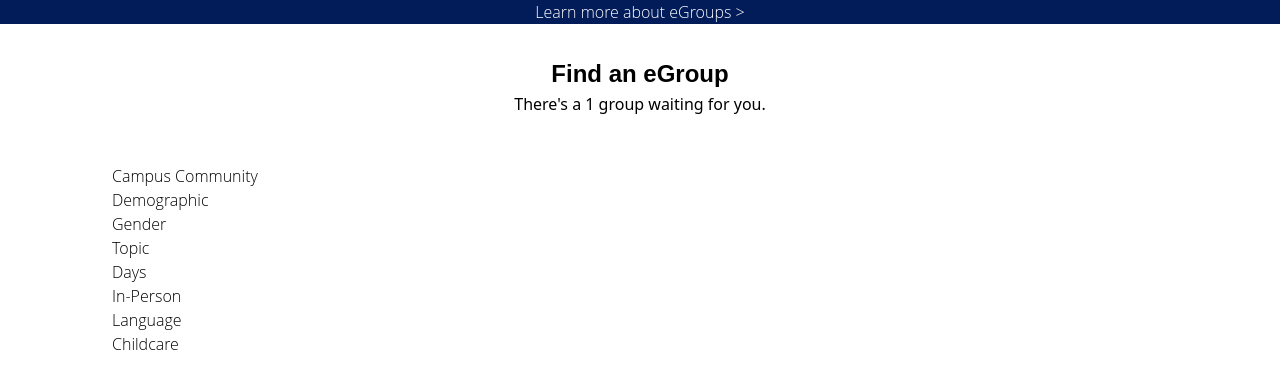
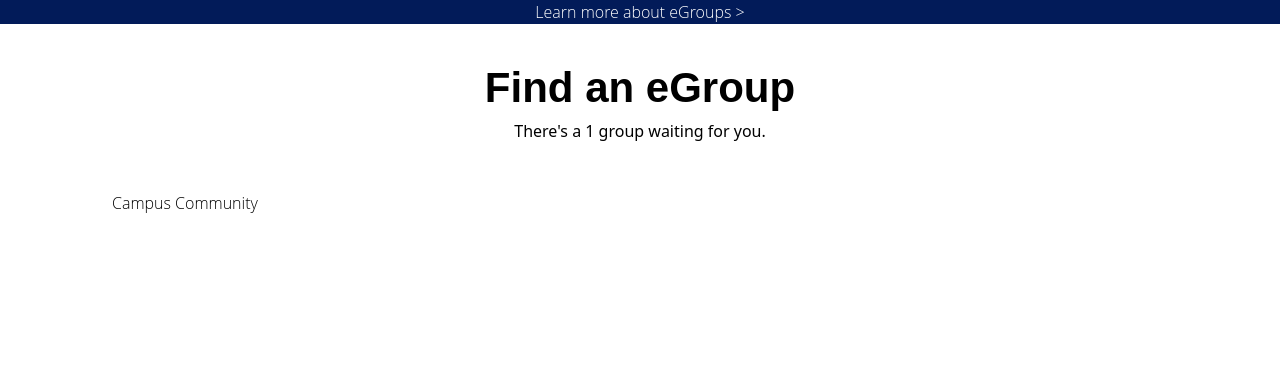
Before and after one commit to dereksmale2/Elevation-Church-technical-project, a Next.js app: page /egroups/1 in a window 1280 px wide. Shown: the top 388 px of the page. Built offline with nearby package versions, Linux system fonts and the light colour scheme.

Commit message:
clean landing page

```diff
--- a/components/CampusCommunity.tsx
+++ b/components/CampusCommunity.tsx
@@ -4,15 +4,15 @@ import Link from 'next/link'
 
 export const CampusCommunity = () => {
   return (
-    <div className='pl-52'>
+    <div className='pl-72'>
       <div className='max-w-sm bg-white rounded-xl shadow-md overflow-hidden md:max-w-sm'>
         <div>
-          <div className='max-w-md'>
+          <div className='max-w-sm'>
             <Image src={campusCommunityPic} alt='campus community photo' />
           </div>
           <Link href='/egroups/nocampus' passHref>
             <div className='p-8 hover:bg-gray-200 hover:shadow-lg cursor-pointer'>
-              <div className='tracking-wide text-lg text-black-500 font-bold'>
+              <div className='tracking-wide text-xl text-black-500 font-bold'>
                 Campus Community
               </div>
               <p className='mt-2 text-gray-500'>
--- a/components/DropdownSelector.tsx
+++ b/components/DropdownSelector.tsx
@@ -6,13 +6,6 @@ export const DropdownSelector = () => {
   return (
     <div className='pt-12 pl-28'>
       <h3>Campus Community</h3>
-      <h3>Demographic</h3>
-      <h3>Gender</h3>
-      <h3>Topic</h3>
-      <h3>Days</h3>
-      <h3>In-Person</h3>
-      <h3>Language</h3>
-      <h3>Childcare</h3>
     </div>
   )
 }
--- a/components/Efam.tsx
+++ b/components/Efam.tsx
@@ -4,15 +4,15 @@ import Link from 'next/link'
 
 export const Efam = () => {
   return (
-    <div className='pr-52'>
-      <div className='max-w-sm mx-auto bg-white rounded-xl shadow-md overflow-hidden md:max-w-sm'>
+    <div className='pl-20'>
+      <div className='max-w-sm bg-white rounded-xl shadow-md overflow-hidden md:max-w-sm'>
         <div>
           <div className='max-w-md'>
-            <Image src={eFamPic} alt='eFam photo' />
+            <Image height='295' width='440' src={eFamPic} alt='eFam photo' />
           </div>
           <Link href='/egroups/elevationonline' passHref>
             <div className='p-8 hover:bg-gray-200 hover:shadow-lg cursor-pointer'>
-              <div className='tracking-wide text-lg text-black-500 font-bold'>
+              <div className='tracking-wide text-xl text-black-500 font-bold'>
                 eFam
               </div>
               <p className='mt-2 text-gray-500'>
--- a/pages/api/hello.ts
+++ /dev/null
@@ -1,13 +0,0 @@
-// Next.js API route support: https://nextjs.org/docs/api-routes/introduction
-import type { NextApiRequest, NextApiResponse } from 'next'
-
-type Data = {
-  name: string
-}
-
-export default function handler(
-  req: NextApiRequest,
-  res: NextApiResponse<Data>
-) {
-  res.status(200).json({ name: 'John Doe' })
-}
--- a/pages/index.tsx
+++ b/pages/index.tsx
@@ -4,21 +4,17 @@ import { Efam } from '../components/Efam'
 
 const Home: NextPage = () => {
   return (
-    <>
     <div>
       <h1 className='text-center pt-20'>Choose your community</h1>
       <h5 className='text-center text-gray-400 pt-1 pb-20'>
         Whether you are visiting a local campus community or joining us online
         for the very first time, we can't wait to connect with you!
       </h5>
-        <div>
+      <div className='flex flex-wrap'>
         <CampusCommunity />
-        </div>
-        <div>
         <Efam />
       </div>
     </div>
-    </>
   )
 }
 
--- a/styles/globals.css
+++ b/styles/globals.css
@@ -13,7 +13,7 @@
 
 h1,
 h2 {
-  font-size: x-large;
+  font-size: 42px;
   font-family: 'Montserrat', sans-serif;
   font-weight: bold;
 }
```
Lines whose indentation alone changed are shown as unchanged.
